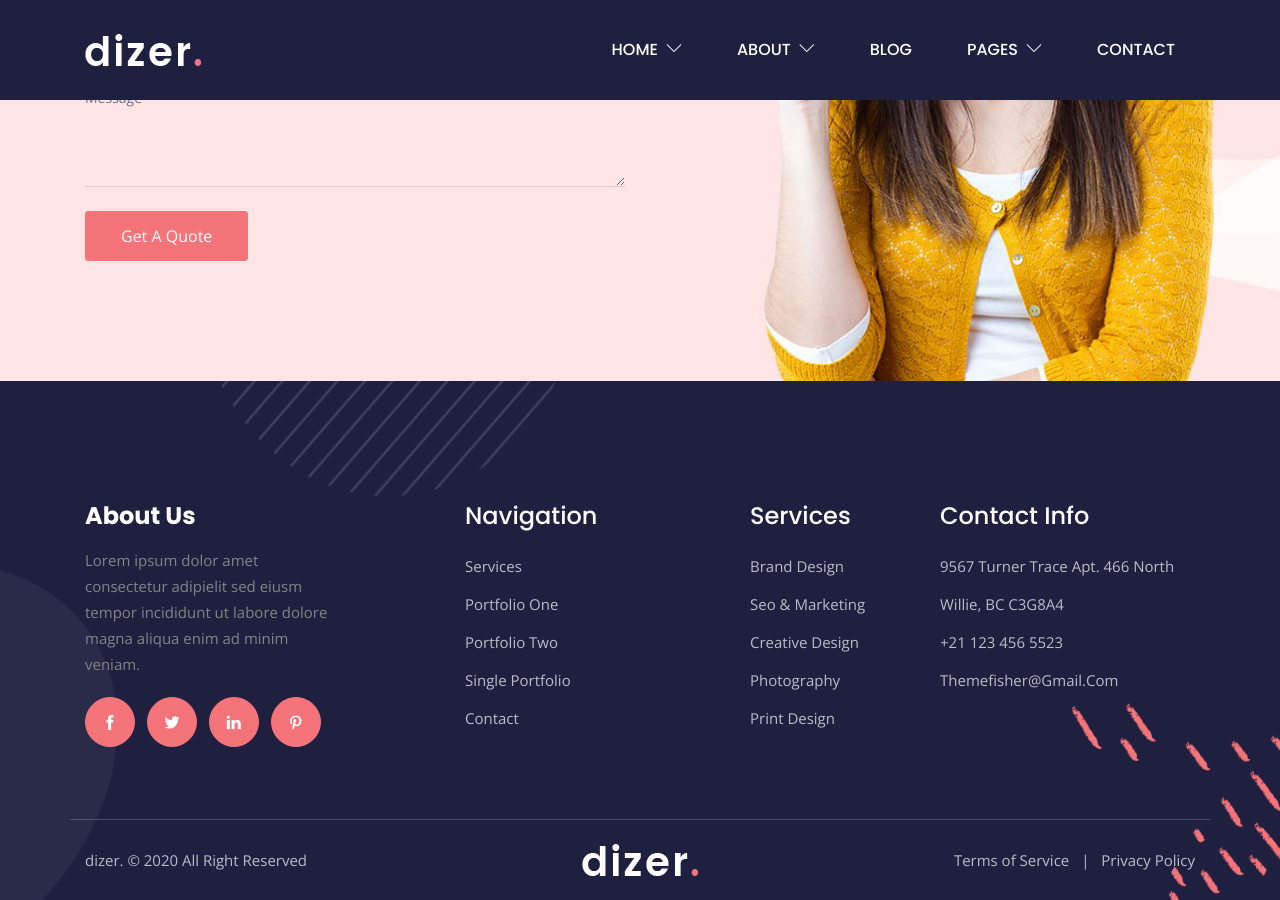
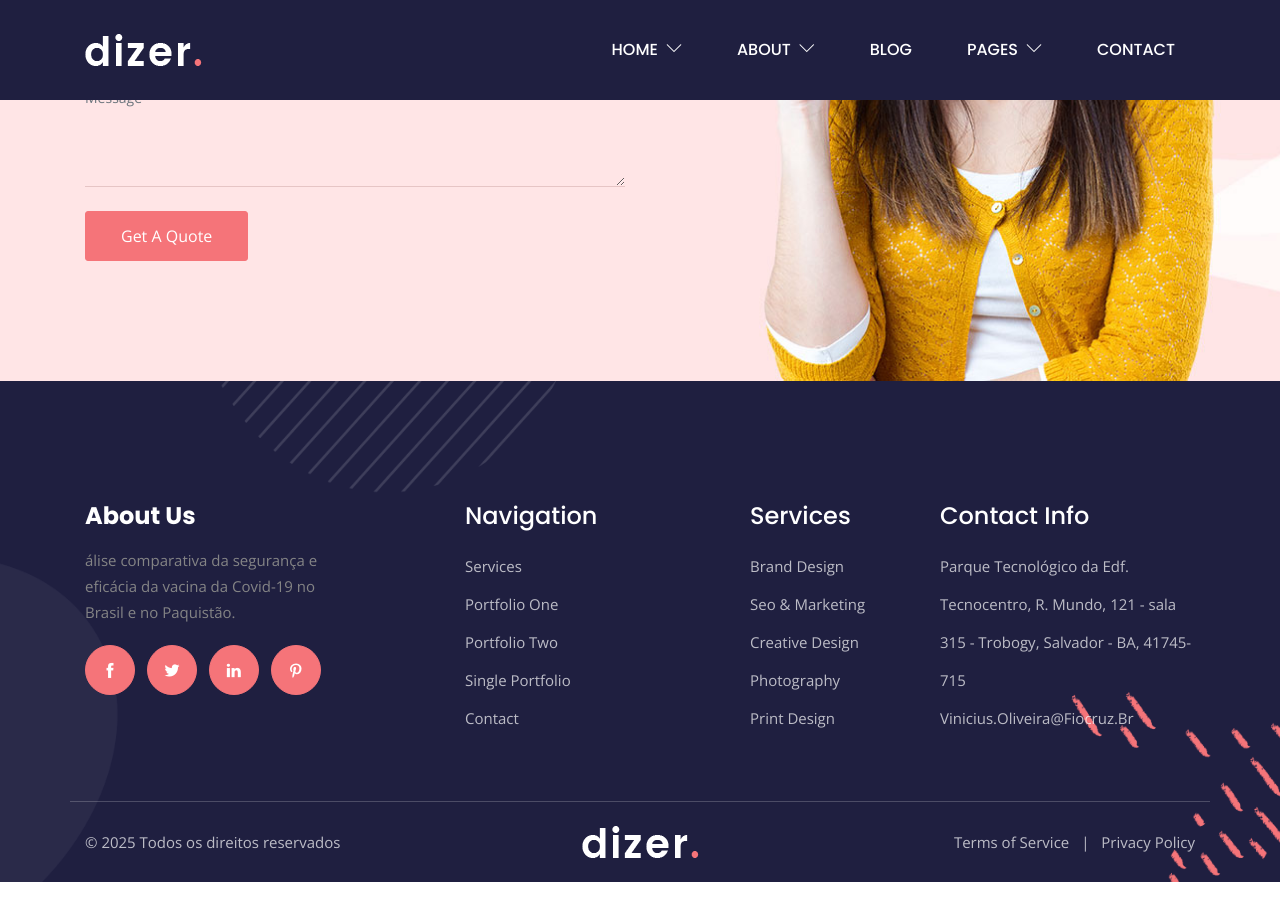
Before and after one commit to ldantastecnologia/dizer, a Jekyll site: the page built from index.html, in a window 1280 px wide and 900 px high, scrolled down 4626 px. Built offline with Jekyll 4.4.1, drawn with Linux system fonts in a browser that asks for light colours.

Commit message:
configuracoes

```diff
--- a/_config.yml
+++ b/_config.yml
@@ -1,19 +1,19 @@
 baseurl: "/" # the subpath of your site, e.g. /blog
-url: "https://demo.themefisher.com" # the base hostname & protocol for your site, e.g. http://example.com or  https://Dizerjk.netlify.com
-title: "Dizer -  Multipurpose Business & Corporate Jekyll Template"
-email: "themefisher@gmail.com"
-phone: "+21 123 456 5523"
-address: "9567 Turner Trace Apt. 466 North Willie, BC C3G8A4"
-author: themefisher
+url: "https://decovacs.github.io/" # the base hostname & protocol for your site, e.g. http://example.com or  https://Dizerjk.netlify.com
+title: "Decovacs"
+email: "vinicius.oliveira@fiocruz.br"
+phone: ""
+address: "Parque Tecnológico da Edf. Tecnocentro, R. Mundo, 121 - sala 315 - Trobogy, Salvador - BA, 41745-715"
+author: Fiocruz
 description: >- # this means to ignore newlines
-  Dizer - Multipurpose Business & Corporate Jekyll Template Jekyll Theme For Mobile Apps Download Landing Page And Blogging.
+  Análise comparativa da segurança e eficácia da vacina da Covid-19 no Brasil e no Paquistão.
 logo: "/assets/images/logo.png"
 logo_icon: "/assets/images/logo-b.png"
 # contact form action
 contact_form_action: "#" # works with https://fomrspree.io
-mailchimp_list: "https://themeix.us16.list-manage.com/subscribe/post?u=307862c135e4548eecf86f389&amp;id=342411fb35"
-footer_content: "Lorem ipsum dolor amet consectetur adipielit sed eiusm tempor incididunt ut labore dolore magna aliqua enim ad minim veniam."
-copyright: "dizer. &copy; 2020 All Right Reserved"
+mailchimp_list: "#"
+footer_content: "álise comparativa da segurança e eficácia da vacina da Covid-19 no Brasil e no Paquistão."
+copyright: " &copy; 2025 Todos os direitos reservados"
 # page header default image
 cover_image: "/assets/images/bg/about-bg.jpg"
 
```
